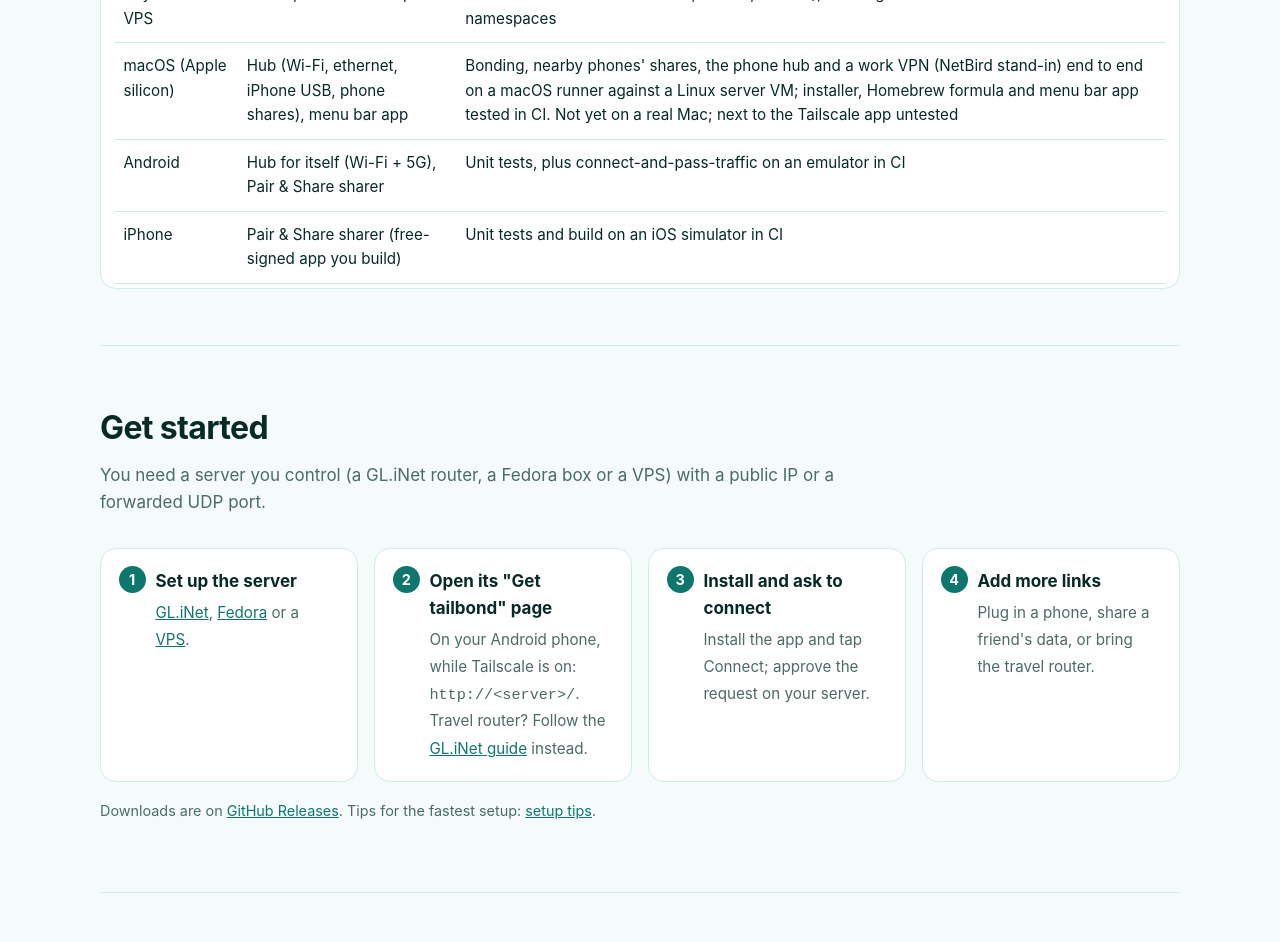
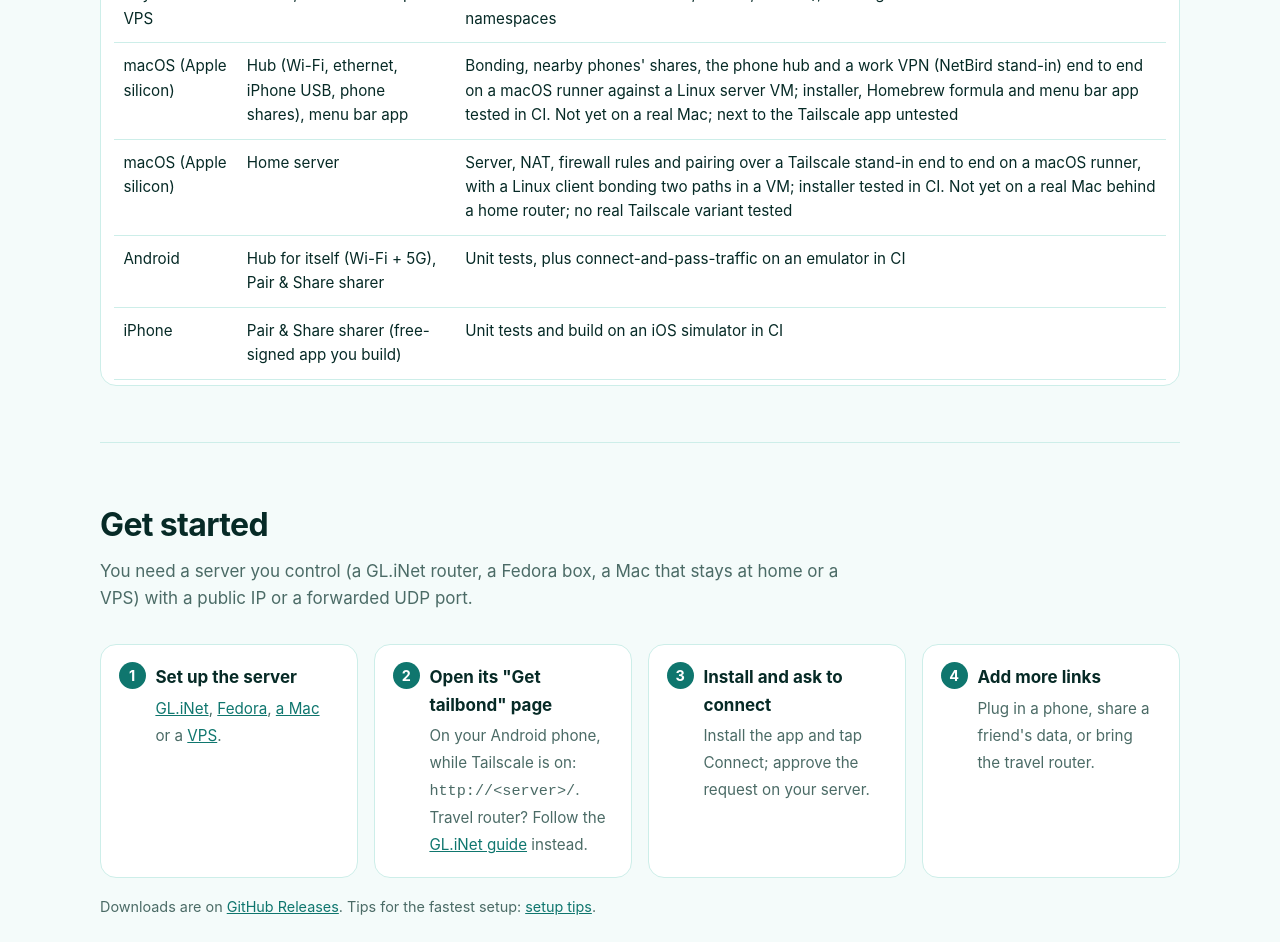
Before and after one commit to kaovilai/tailbond, a plain HTML site: page site/index.html in a window 1280 px wide. Shown: the part 2500-3442 px from the top of the page. Drawn offline with Linux system fonts and the light colour scheme.

Commit message:
docs+macos: Mac as home server docs; pf rules only on tailbond's addresses, NAT on every en* uplink
Signed-off-by: Tiger Kaovilai <passawit.kaovilai@gmail.com>
Co-Authored-By: Claude Code (model: Claude Opus 5.5) <noreply@anthropic.com>

```diff
--- a/site/index.html
+++ b/site/index.html
@@ -153,7 +153,7 @@ footer { padding: 2.5rem 0 3rem; color: var(--muted); font-size: .9rem; border-t
       <li><b>Connections</b><span>Hotel Wi-Fi, 5G, ethernet, a phone tethered over USB, or a friend's phone sharing its data.</span></li>
       <li><b>Hub</b><span>The Android app, a GL.iNet travel router that bonds for every device on its Wi-Fi, or a Mac (Apple silicon) with a menu bar app.</span></li>
       <li><b>Bonded tunnel</b><span>Faster together, or duplicated for calls that never drop. Fails over in seconds.</span></li>
-      <li><b>Your server</b><span>A Flint 3 or Fedora box at home, or a VPS, with automatic failover between them.</span></li>
+      <li><b>Your server</b><span>A Flint 3, a Fedora box or a Mac at home, or a VPS, with automatic failover between them.</span></li>
       <li><b>Internet + tailnet</b><span>Reach the NAS by its MagicDNS name, from anywhere.</span></li>
     </ol>
   </section>
@@ -185,6 +185,7 @@ footer { padding: 2.5rem 0 3rem; color: var(--muted); font-size: .9rem; border-t
           <tr><td>Fedora</td><td>Home server (RPM)</td><td>RPM build, install and removal in CI</td></tr>
           <tr><td>Any Linux VPS</td><td>Server, failover backup</td><td>Installer tested in CI (AlmaLinux, Debian, Ubuntu); bonding and failover end to end in network namespaces</td></tr>
           <tr><td>macOS (Apple silicon)</td><td>Hub (Wi-Fi, ethernet, iPhone USB, phone shares), menu bar app</td><td>Bonding, nearby phones' shares, the phone hub and a work VPN (NetBird stand-in) end to end on a macOS runner against a Linux server VM; installer, Homebrew formula and menu bar app tested in CI. Not yet on a real Mac; next to the Tailscale app untested</td></tr>
+          <tr><td>macOS (Apple silicon)</td><td>Home server</td><td>Server, NAT, firewall rules and pairing over a Tailscale stand-in end to end on a macOS runner, with a Linux client bonding two paths in a VM; installer tested in CI. Not yet on a real Mac behind a home router; no real Tailscale variant tested</td></tr>
           <tr><td>Android</td><td>Hub for itself (Wi-Fi + 5G), Pair &amp; Share sharer</td><td>Unit tests, plus connect-and-pass-traffic on an emulator in CI</td></tr>
           <tr><td>iPhone</td><td>Pair &amp; Share sharer (free-signed app you build)</td><td>Unit tests and build on an iOS simulator in CI</td></tr>
         </tbody>
@@ -194,9 +195,9 @@ footer { padding: 2.5rem 0 3rem; color: var(--muted); font-size: .9rem; border-t
 
   <section id="start">
     <h2>Get started</h2>
-    <p class="lead">You need a server you control (a GL.iNet router, a Fedora box or a VPS) with a public IP or a forwarded UDP port.</p>
+    <p class="lead">You need a server you control (a GL.iNet router, a Fedora box, a Mac that stays at home or a VPS) with a public IP or a forwarded UDP port.</p>
     <ol class="steps">
-      <li><b>Set up the server</b><span><a href="https://github.com/kaovilai/tailbond/blob/main/docs/glinet.md">GL.iNet</a>, <a href="https://github.com/kaovilai/tailbond/blob/main/docs/fedora-server.md">Fedora</a> or a <a href="https://github.com/kaovilai/tailbond/blob/main/docs/vps.md">VPS</a>.</span></li>
+      <li><b>Set up the server</b><span><a href="https://github.com/kaovilai/tailbond/blob/main/docs/glinet.md">GL.iNet</a>, <a href="https://github.com/kaovilai/tailbond/blob/main/docs/fedora-server.md">Fedora</a>, <a href="https://github.com/kaovilai/tailbond/blob/main/docs/macos.md#mac-as-home-server">a Mac</a> or a <a href="https://github.com/kaovilai/tailbond/blob/main/docs/vps.md">VPS</a>.</span></li>
       <li><b>Open its "Get tailbond" page</b><span>On your Android phone, while Tailscale is on: <code>http://&lt;server&gt;/</code>. Travel router? Follow the <a href="https://github.com/kaovilai/tailbond/blob/main/docs/glinet.md">GL.iNet guide</a> instead.</span></li>
       <li><b>Install and ask to connect</b><span>Install the app and tap Connect; approve the request on your server.</span></li>
       <li><b>Add more links</b><span>Plug in a phone, share a friend's data, or bring the travel router.</span></li>
```
Also changed, not shown: 5 other files.
